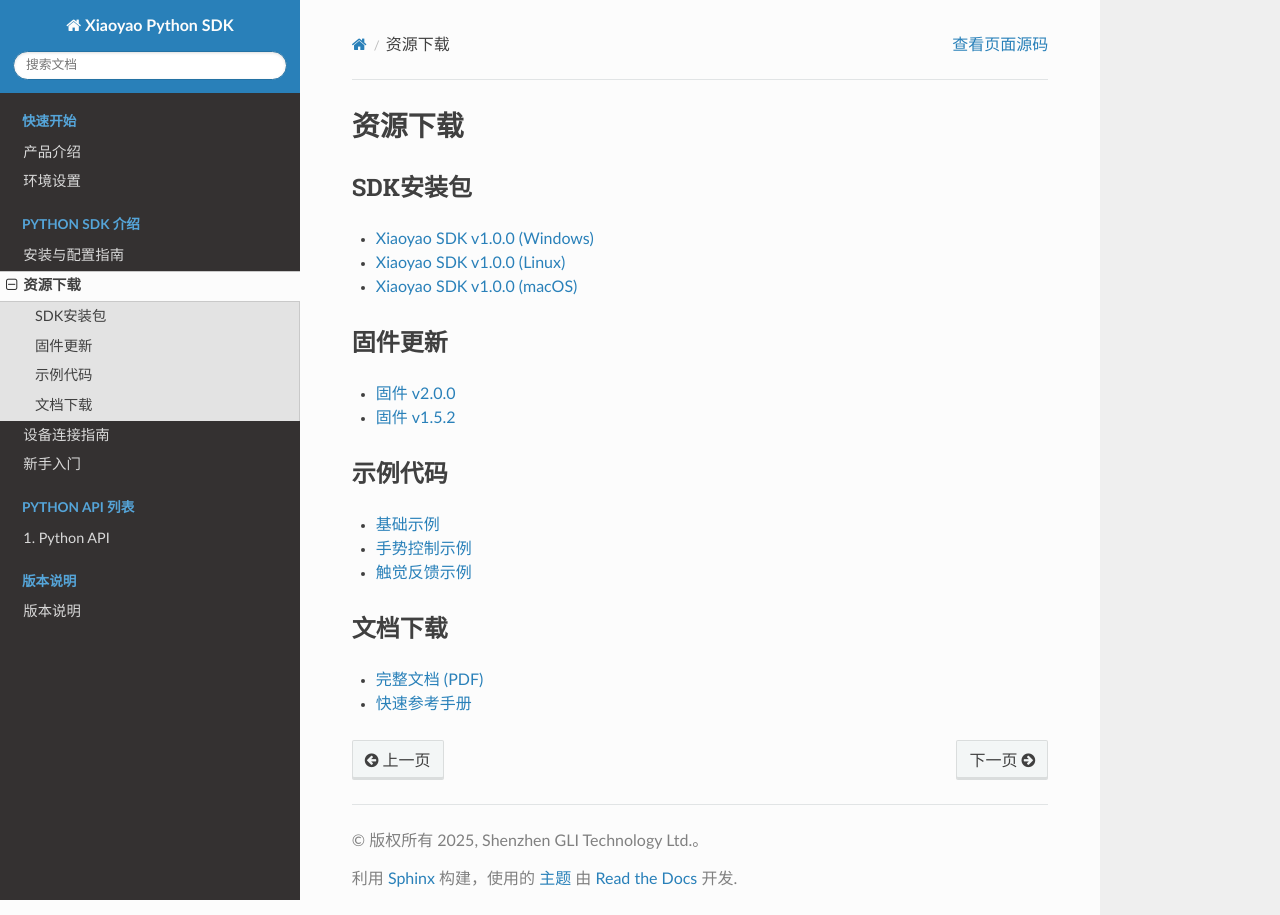
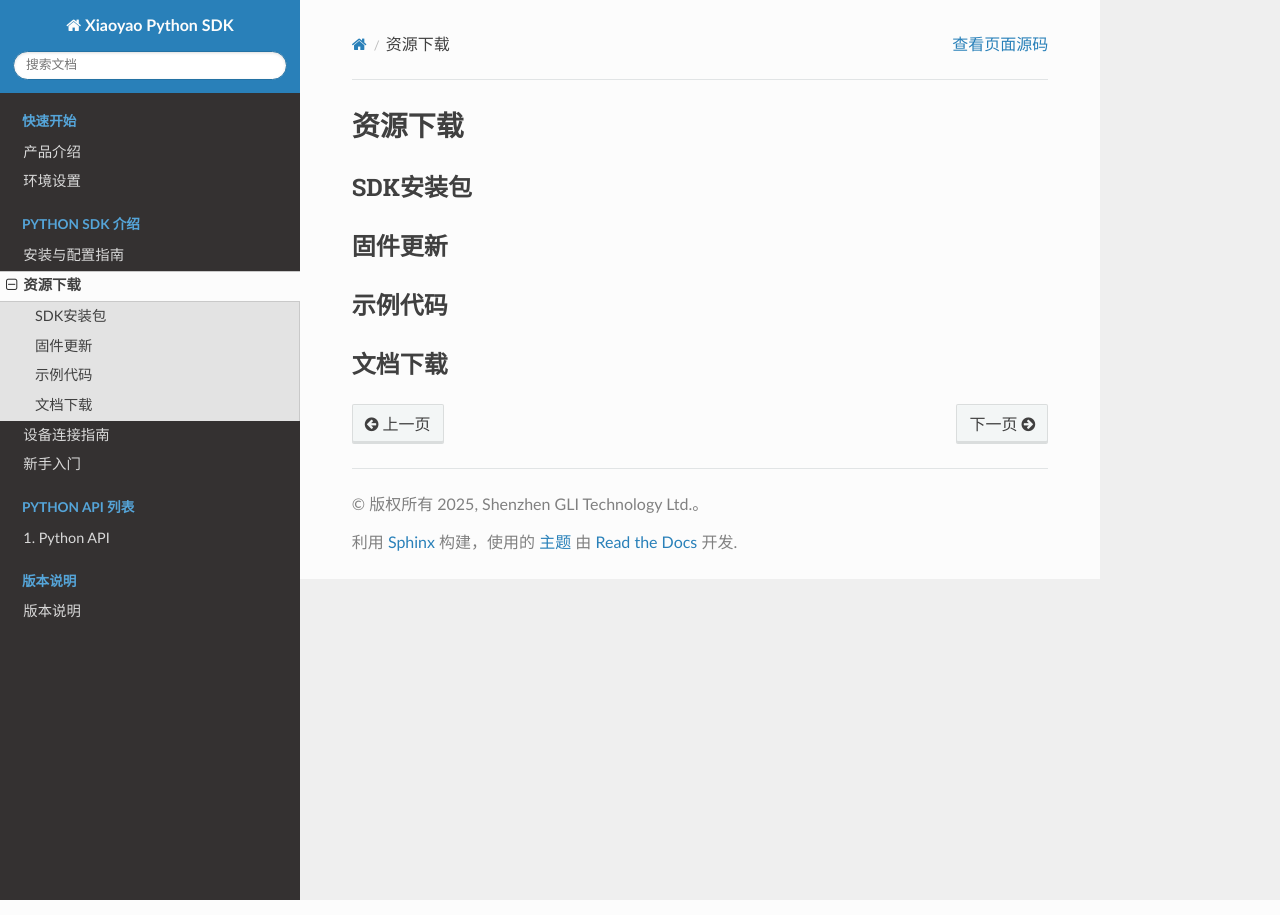
Before and after one commit to gli-sdk/GHand-Python-SDK, a Sphinx documentation site: the page built from docs/source/sdk/downloads.rst, in a window 1280 px wide. Built offline with Sphinx 7.4.7 and the Read the Docs theme 3.1.0, drawn with Linux system fonts in a browser that asks for light colours.

```diff
--- a/docs/source/introduction.rst
+++ b/docs/source/introduction.rst
@@ -21,5 +21,3 @@ Xiaoyao Python SDK 是为枭尧灵巧手设计的官方开发工具包。它提
 - 触觉感知:
     - 获取单个或所有触觉传感器的8点触觉数据。
     - 复位触觉传感器。
-- LED 指示:
-    - 设置LED灯颜色、显示模式及闪烁频率。
--- a/docs/source/sdk/beginner.rst
+++ b/docs/source/sdk/beginner.rst
@@ -10,7 +10,7 @@
 ------------------------
 .. code-block:: bash
 
-   pip install xiaoyao
+   python setup.py install
 
 第二步：连接设备
 ------------------------
--- a/docs/source/sdk/downloads.rst
+++ b/docs/source/sdk/downloads.rst
@@ -5,22 +5,14 @@
 
 SDK安装包
 -----------
-- `Xiaoyao SDK v1.0.0 (Windows) <https://example.com/downloads/xiaoyao-sdk-1.0.0-win.exe>`_
-- `Xiaoyao SDK v1.0.0 (Linux) <https://example.com/downloads/xiaoyao-sdk-1.0.0-linux.tar.gz>`_
-- `Xiaoyao SDK v1.0.0 (macOS) <https://example.com/downloads/xiaoyao-sdk-1.0.0-win-macos.pkg>`_
 
 固件更新
 -----------
-- `固件 v2.0.0 <https://example.com/firmware/firmware_v2.0.0.bin>`_
-- `固件 v1.5.2 <https://example.com/firmware/firmware_v1.5.2.bin>`_
+
 
 示例代码
 -----------
-- `基础示例 <https://example.com/examples/basic_examples.zip>`_
-- `手势控制示例 <https://example.com/examples/gesture_control.zip>`_
-- `触觉反馈示例 <https://example.com/examples/tactile_feedback.zip>`_
+
 
 文档下载
 -----------
-- `完整文档 (PDF) <https://example.com/docs/xiaoyao_sdk_full_documentation.pdf>`_
-- `快速参考手册 <https://example.com/docs/xiaoyao_quick_reference.pdf>`_
```
Also changed, not shown: docs/source/sdk/connection.rst (+0 -18 lines), docs/source/sdk/installs.rst (+0 -13 lines).
